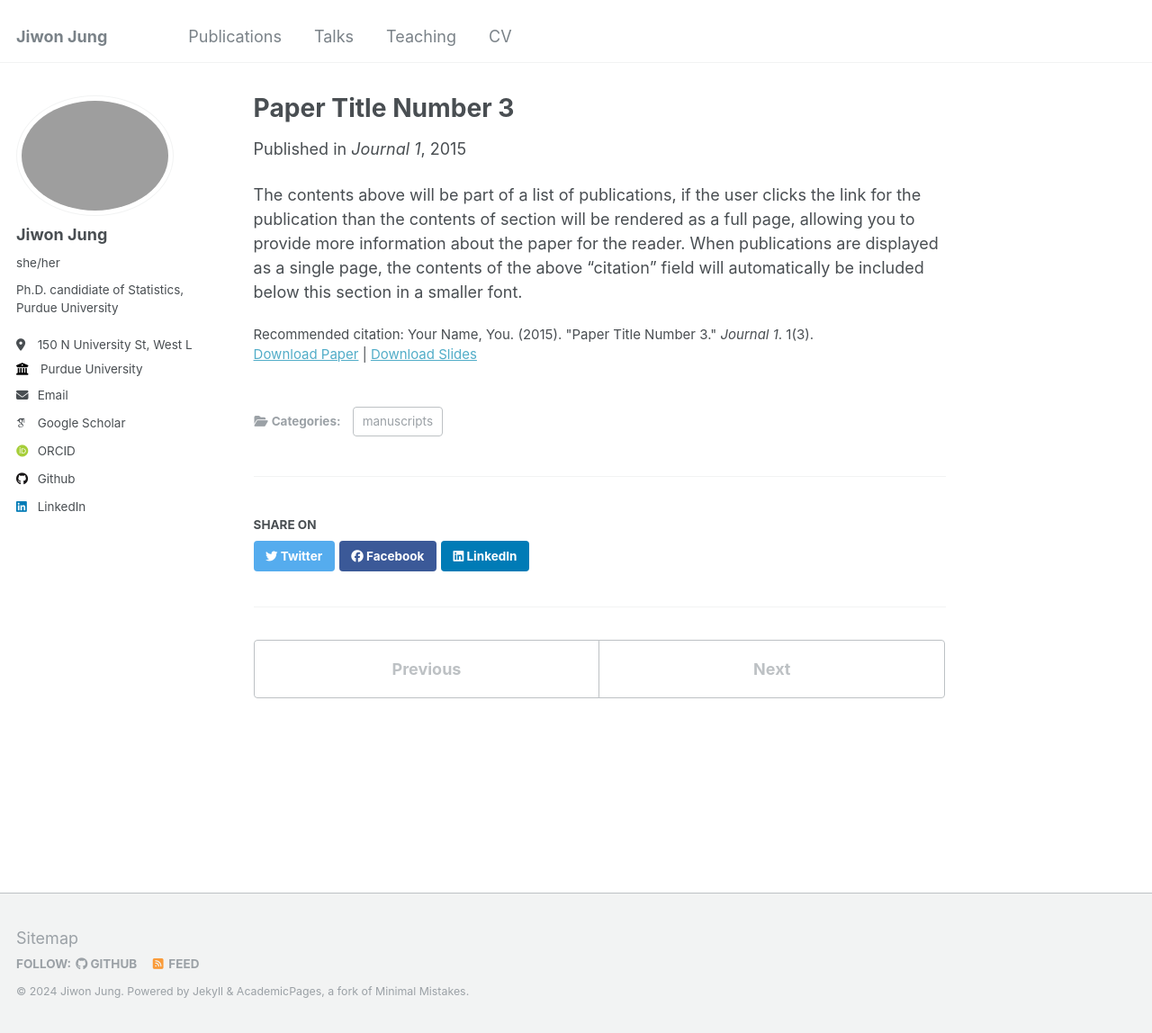
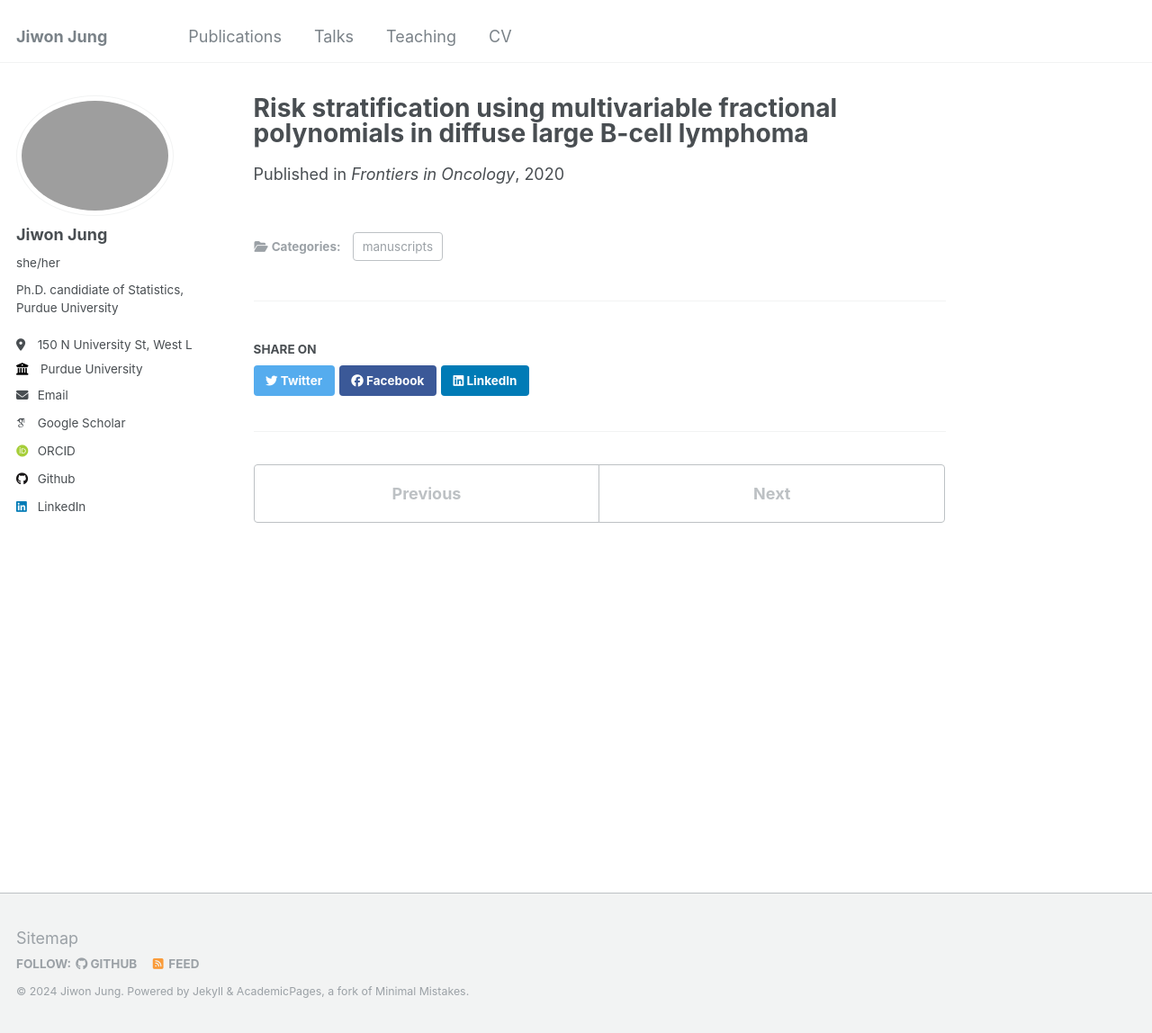
Before and after one commit to jiwon-jung/jiwon-jung.github.io, a Jekyll site: the page built from _publications/2015-10-01-paper-title-number-3.md, in a window 1280 px wide and 1148 px high. Shown: the whole window at 90% size. Built offline with Jekyll 4.4.1, drawn with Linux system fonts in a browser that asks for light colours; some web fonts are replaced.

Commit message:
Update 2015-10-01-paper-title-number-3.md

```diff
--- a/_publications/2015-10-01-paper-title-number-3.md
+++ b/_publications/2015-10-01-paper-title-number-3.md
@@ -1,14 +1,8 @@
 ---
-title: "Paper Title Number 3"
+title: "Risk stratification using multivariable fractional polynomials in diffuse large B-cell lymphoma"
 collection: publications
 category: manuscripts
-permalink: /publication/2015-10-01-paper-title-number-3
-excerpt: 'This paper is about the number 3. The number 4 is left for future work.'
-date: 2015-10-01
-venue: 'Journal 1'
-slidesurl: 'http://academicpages.github.io/files/slides3.pdf'
-paperurl: 'http://academicpages.github.io/files/paper3.pdf'
-citation: 'Your Name, You. (2015). &quot;Paper Title Number 3.&quot; <i>Journal 1</i>. 1(3).'
+date: 2020-03-11
+venue: 'Frontiers in Oncology'
+paperurl: 'https://www.frontiersin.org/journals/oncology/articles/10.3389/fonc.2020.00329/full'
 ---
-
-The contents above will be part of a list of publications, if the user clicks the link for the publication than the contents of section will be rendered as a full page, allowing you to provide more information about the paper for the reader. When publications are displayed as a single page, the contents of the above "citation" field will automatically be included below this section in a smaller font.
```
